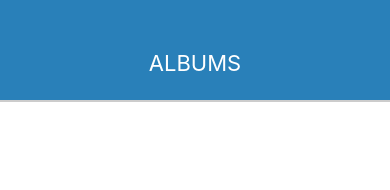
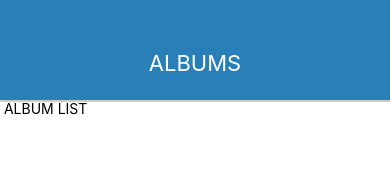
Before and after one commit to CheolRyu/album-react-native, a React Native app: screen / in a window 390 px wide. Shown: the top 190 px of the page. Built offline with nearby package versions, Linux system fonts and the light colour scheme.

Commit message:
working on app.js

```diff
--- a/App.js
+++ b/App.js
@@ -1,12 +1,14 @@
 import React, { Component } from 'react';
 import { View } from 'react-native';
 import Header from './src/components/header';
+import AlbumList from './src/components/AlbumList';
 
 export default class App extends Component {
   render() {
     return (
       <View>
         <Header headerText={'ALBUMS'} />
+        <AlbumList />
       </View>
     );
   }
```
